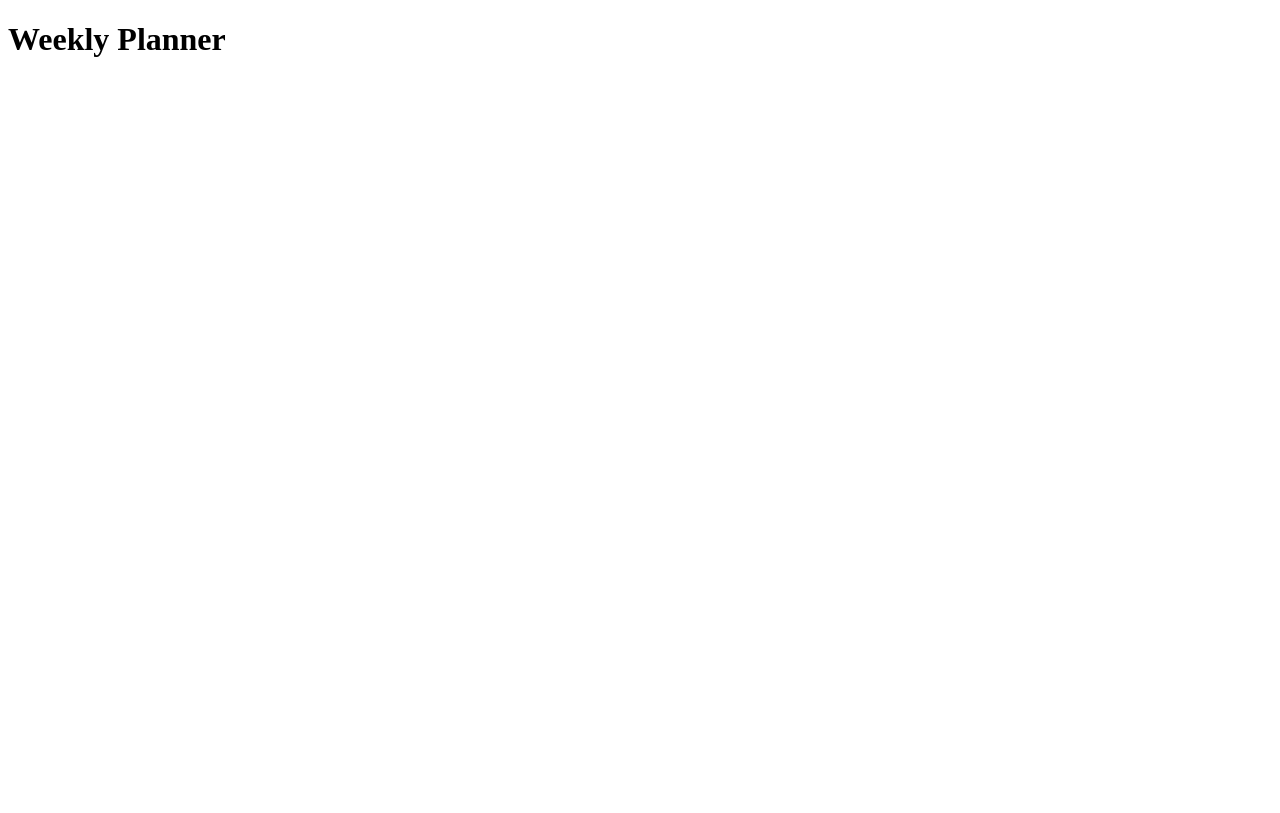
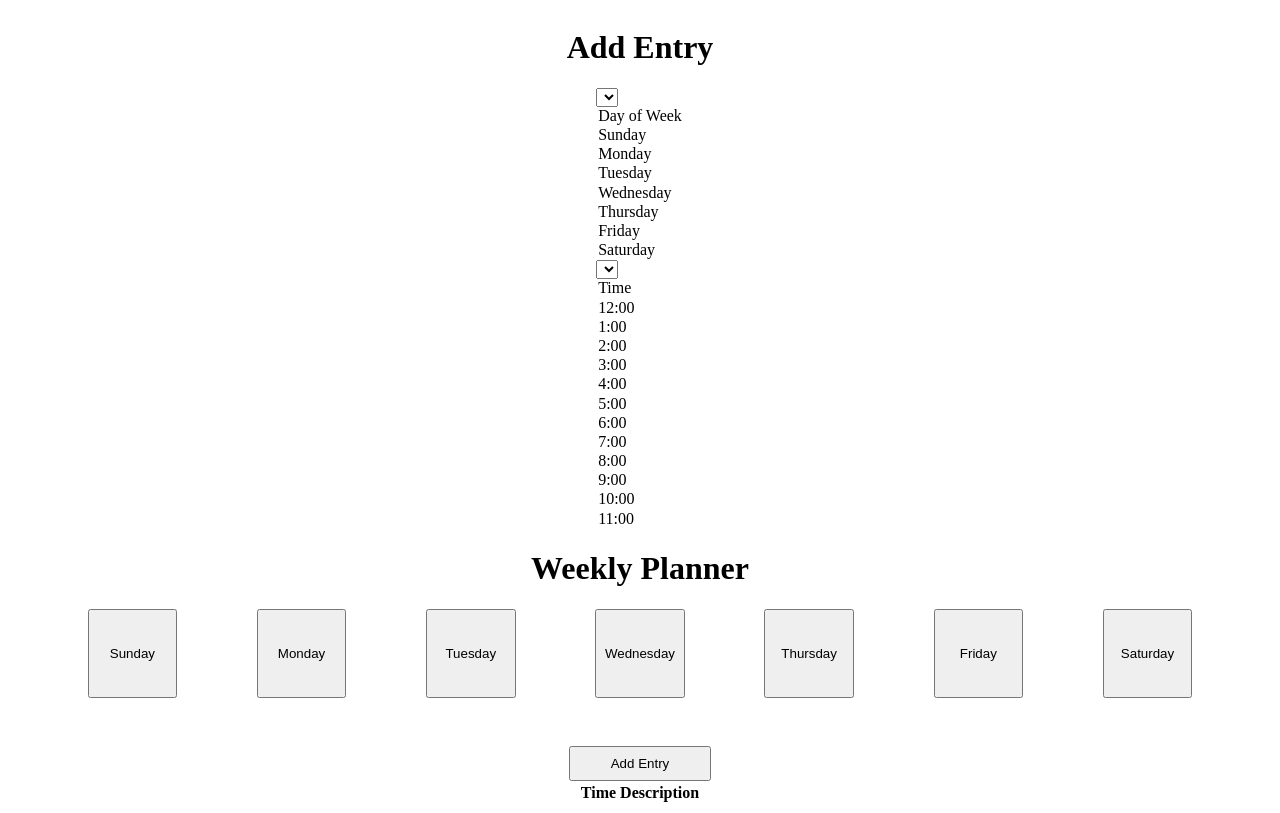
Before and after one commit to jdfenlason/week-planner, a plain HTML site: page index.html in a window 1280 px wide. Drawn offline with Linux system fonts and the light colour scheme.

Commit message:
Completed-Modal

```diff
--- a/index.html
+++ b/index.html
@@ -7,8 +7,53 @@
   <link rel="stylesheet" href="styles.css">
 </head>
 <body>
+
+<div class="overlay">
+
+</div>
+
   <div class= "container">
 
+    <div class="modal-container">
+      <div class="row">
+        <div class="col">
+          <h1 class="modal-header">Add Entry</h1>
+        </div>
+      </div>
+
+      <div class="row">
+        <div class="col">
+          <form action="">
+            <select name="day" id="day" class="select-input"></select>
+              <option value="">Day of Week</option>
+              <option value="Sunday">Sunday</option>
+              <option value="Monday">Monday</option>
+              <option value="Tuesday">Tuesday</option>
+              <option value="Wednesday">Wednesday</option>
+              <option value="Thursday">Thursday</option>
+              <option value="Friday">Friday</option>
+              <option value="Saturday">Saturday</option>
+            <select name="time" id="time"></select>
+              <option value="">Time</option>
+              <option value="12:00">12:00</option>
+              <option value="1:00">1:00</option>
+              <option value="2:00">2:00</option>
+              <option value="3:00">3:00</option>
+              <option value="4:00">4:00</option>
+              <option value="5:00">5:00</option>
+              <option value="6:00">6:00</option>
+              <option value="7:00">7:00</option>
+              <option value="8:00">8:00</option>
+              <option value="9:00">9:00</option>
+              <option value="10:00">10:00</option>
+              <option value="11:00">11:00</option>
+          </form>
+        </div>
+      </div>
+
+      <div></div>
+
+    </div>
 
 
     <div class ="row">
@@ -16,7 +61,41 @@
         <h1 class="planner-title">Weekly Planner</h1>
       </div>
     </div>
+
+    <div class="row">
+      <div class="col">
+        <button class="week-btn">Sunday</button>
+        <button class="week-btn">Monday</button>
+        <button class="week-btn">Tuesday</button>
+        <button class="week-btn">Wednesday</button>
+        <button class="week-btn">Thursday</button>
+        <button class="week-btn">Friday</button>
+        <button class="week-btn">Saturday</button>
       </div>
+    </div>
+
+    <div class="row">
+      <div class="col">
+        <button class="entry-btn">Add Entry</button>
+      </div>
+    </div>
+
+    <div class="row">
+      <div class="col">
+        <table class="schedule">
+          <thead>
+            <tr>
+              <th>Time</th>
+              <th>Description</th>
+            </tr>
+          </thead>
+
+        </table>
+      </div>
+    </div>
+
+  </div>
+
   <script src="main.js"></script>
 </body>
 </html>
--- a/styles.css
+++ b/styles.css
@@ -0,0 +1,42 @@
+* {
+  box-sizing: border-box;
+}
+
+.hidden {
+  display: none;
+}
+
+.modal-container {
+  max-width: 768px;
+  margin: 0 auto;
+  padding: 0 1.75rem;
+}
+
+.row {
+  display: flex;
+  flex-wrap: wrap;
+}
+
+.col {
+  width: 100%;
+  display: flex;
+  justify-content: space-evenly;
+}
+
+.col-half {
+
+}
+
+.planner-title {
+  text-align: center;
+}
+
+.week-btn {
+  width: 5.6rem;
+  height: 5.6rem;
+}
+
+.entry-btn {
+  margin-top: 3rem;
+  padding: .5rem 2.5rem;
+}
```
Lines whose indentation alone changed are shown as unchanged.
